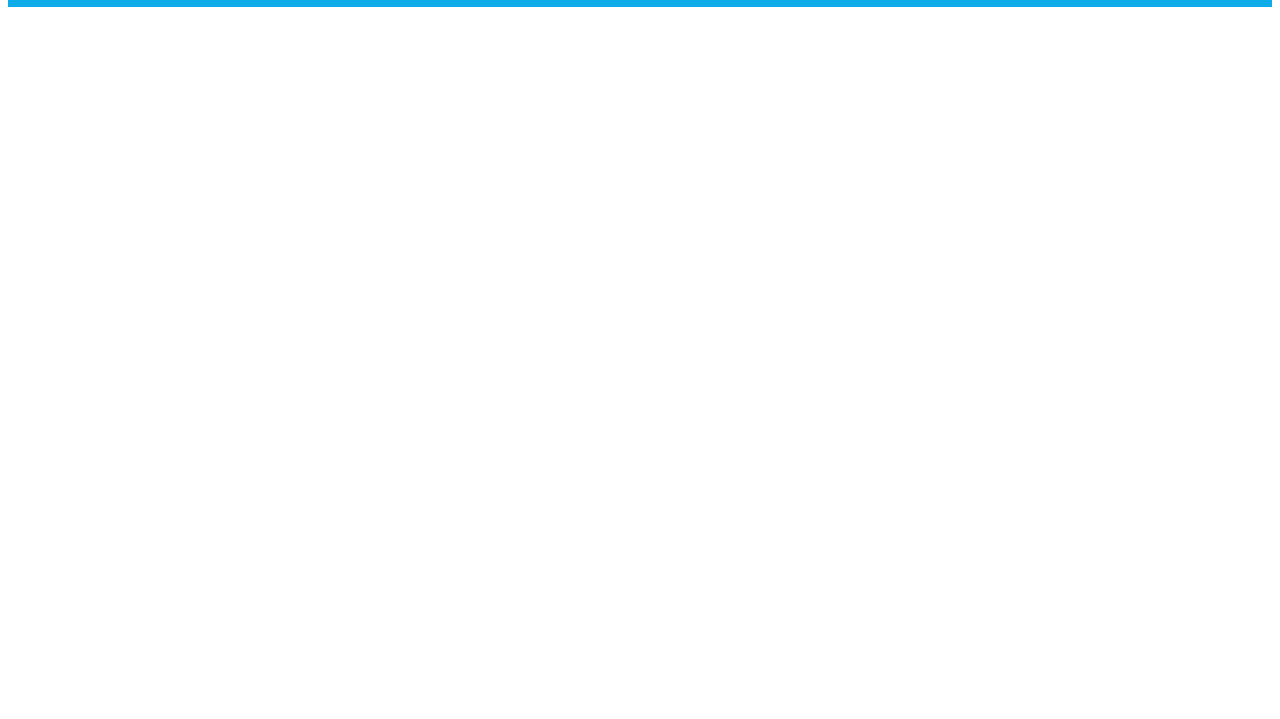
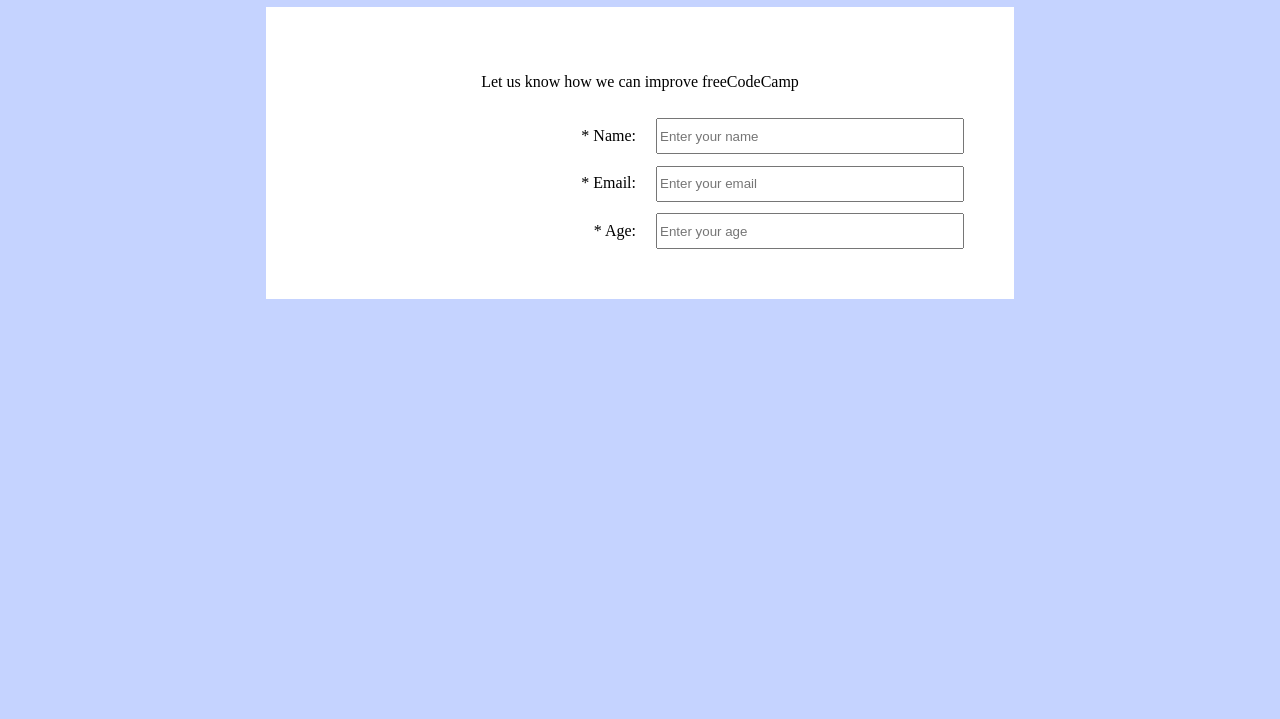
Before and after one commit to anhtuan23/FCC02_Survey_Form, a plain HTML site: page index.html in a window 1280 px wide. Shown: the part 81-800 px from the top of the page. Drawn offline with Linux system fonts and the light colour scheme.

Commit message:
add some form's items

```diff
--- a/index.html
+++ b/index.html
@@ -1,5 +1,6 @@
 <!DOCTYPE html>
 <html lang="en">
+
 <head>
   <meta charset="UTF-8">
   <meta name="viewport" content="width=device-width, initial-scale=1.0">
@@ -7,11 +8,30 @@
   <link rel="stylesheet" href="style.css">
   <title>Survey Form</title>
 </head>
+
 <body>
   <div id="container">
+    <h1>Survey Form</h1>
+
     <div id="main">
-      <h1>Survey Form</h1>
+      <p id="summary">Let us know how we can improve freeCodeCamp</p>
+
+      <form action="" method="POST">
+        <div class="form-row">
+          <label for="name" class="left-column">* Name: </label>
+          <input type="text" id="name" name="name" class="right-column" placeholder="Enter your name">
+        </div>
+        <div class="form-row">
+          <label for="email" class="left-column">* Email: </label>
+          <input type="text" id="email" name="email" class="right-column" placeholder="Enter your email">
+        </div>
+        <div class="form-row">
+          <label for="age" class="left-column">* Age: </label>
+          <input type="number" id="age" name="age" class="right-column" placeholder="Enter your age">
+        </div>
+      </form>
     </div>
   </div>
 </body>
+
 </html>
--- a/style.css
+++ b/style.css
@@ -1,9 +1,41 @@
-#container{
+body {
+  background-color: rgb(197, 211, 255);
+}
+
+#container {
   display: flex;
   justify-content: center;
-  background-color: rgb(14, 171, 233);
+  border: 0;
+  flex-direction:column;
+  align-items: center;
 }
 
-#main{
+#main {
   max-width: 70vw;
+  padding: 50px;
+  background-color: white;
+  display: flex;
+  flex-direction: column;
+  justify-content: center;
 }
+
+#summary{
+  align-self: center;
+}
+
+.form-row{
+  display: flex;
+  align-items: baseline;
+}
+
+.left-column{
+  min-width: 300px;
+  text-align: end;
+  margin: 20px 20px 0 20px;
+}
+
+.right-column{
+  min-width: 300px;
+  border: 20px 20px 0 20px;
+  height: 30px;
+}
```
